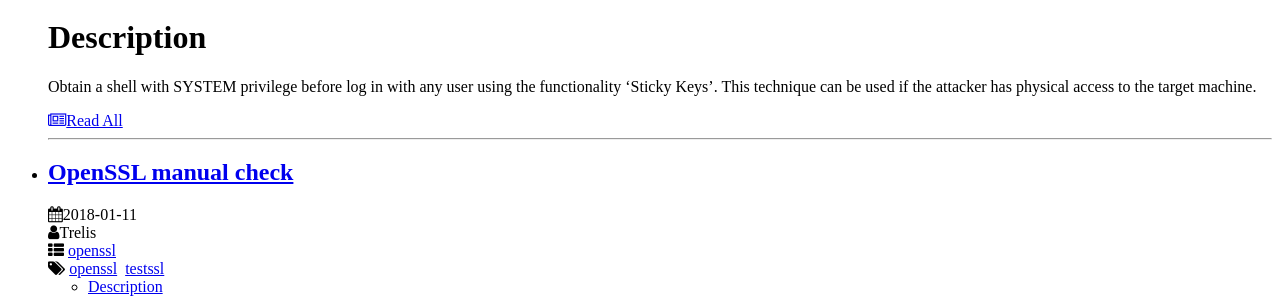
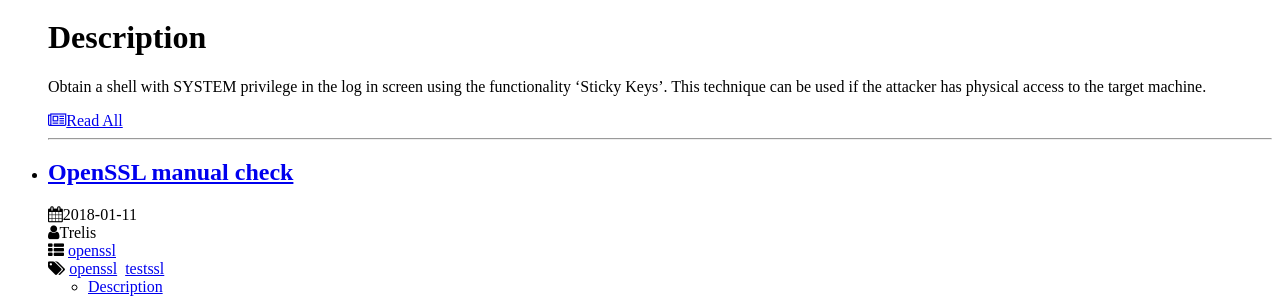
Before and after one commit to Ex0brain/trelis24.github.io, a Jekyll site: the page built from index.html, in a window 1280 px wide and 900 px high. Shown: the part 420-718 px from the top of the window. Built offline with Jekyll 4.4.1, drawn with Linux system fonts in a browser that asks for light colours; the list of posts is cut into pages by our own code; comment, search, counter and statistics services are not loaded; a style sheet for code colours, icons or effects is not loaded.

Commit message:
Sticky Keys

```diff
--- a/_posts/2018-01-20-Sticky Keys.md
+++ b/_posts/2018-01-20-Sticky Keys.md
@@ -10,14 +10,14 @@ author: Trelis
 {:toc}
 
 # Description
-Obtain a shell with SYSTEM privilege before log in with any user using the functionality 'Sticky Keys'. This technique can be used if the attacker has physical access to the target machine.
+Obtain a shell with SYSTEM privilege in the log in screen using the functionality 'Sticky Keys'. This technique can be used if the attacker has physical access to the target machine.
 
 
 
 # Sticky Keys
 Sticky keys is an accessibility feature of some graphical user interfaces to assist users who have physical disabilities. It serializes keystrokes instead of pressing multiple keys at a time, allowing the user to press and release a modifier key, such as Shift, Ctrl, Alt, or the Windows key, and have it remain active until any other key is pressed.
 
-This functionality can be accessed before login a user pressing 5 time "Shift" key:
+This functionality can be accessed before login a user in by pressing 5 time "Shift" key:
 ![](https://raw.githubusercontent.com/LordATM/lordatm.github.io/master/img/2018-01-20-Sticky%20Keys/loginPage_stickyKeys.PNG)
 
 The executable of this functionality is named "setch.exe".
@@ -52,7 +52,7 @@ sudo mount /dev/sdaX folder_where_partitions_is_mounted
 
 Once mounted, if the partition is not encrypted, you will be able to move freely in the hard disk.
 The 'setch.exe' is located in '%systemroot%/System32/', usually in 'Windows/System32/'. You only need to change this executable for the one you are interested in. In this example I will use 'cmd.exe':
-![](kali_cmd)
+![](https://raw.githubusercontent.com/LordATM/lordatm.github.io/master/img/2018-01-20-Sticky%20Keys/kali_cmd.PNG)
 
 After the reboot, if you press the key 'Shift' 5 times SYSTEM will execute the cmd.exe:
 ![](https://raw.githubusercontent.com/LordATM/lordatm.github.io/master/img/2018-01-20-Sticky%20Keys/loginPage_systemCMD.PNG)
```
